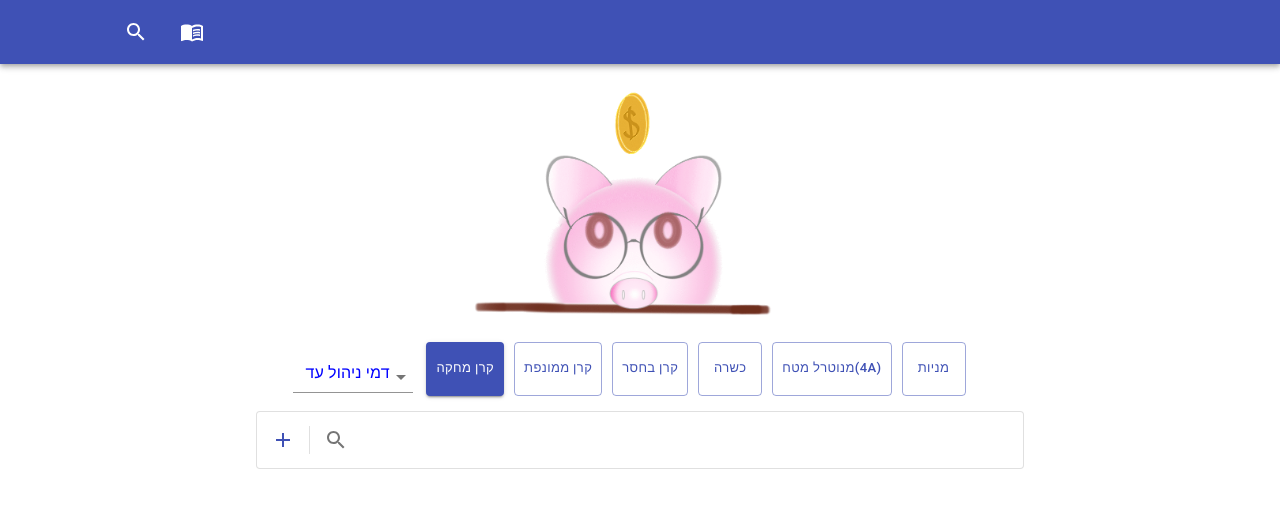
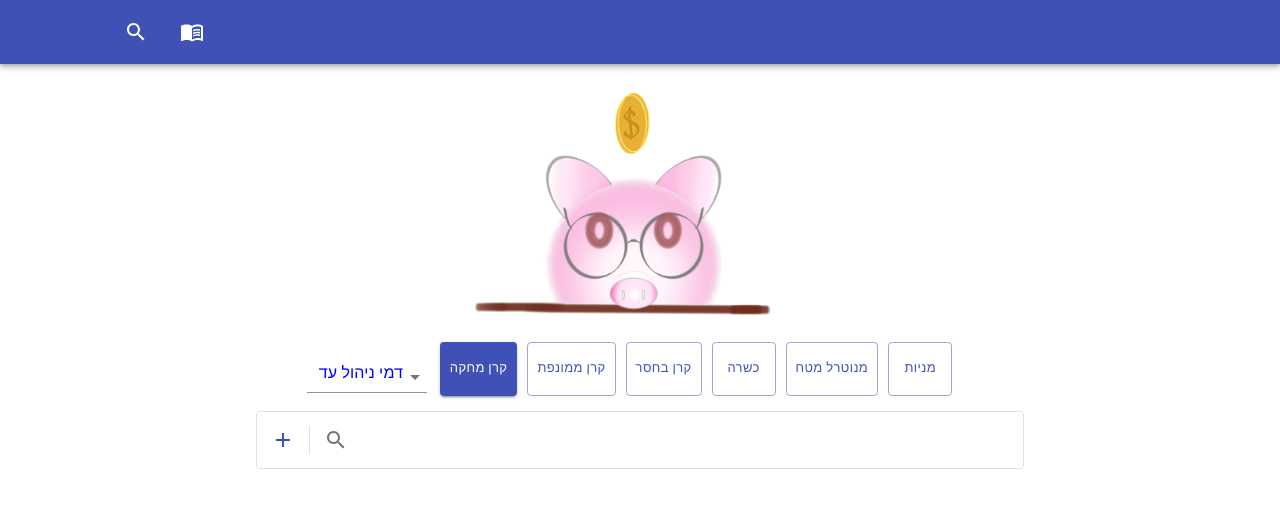
Before and after one commit to nitsan57/stock, a React (Create React App) app: page / in a window 1280 px wide. Shown: the top 508 px of the page. Built offline with nearby package versions, Linux system fonts and the light colour scheme; what react-plotly.js would draw is missing.

Commit message:
[add no forex filter]

```diff
--- a/src/stock_getter/Tase.js
+++ b/src/stock_getter/Tase.js
@@ -49,7 +49,7 @@ export async function search(
 				if (!kosher_stock && item['Name'].includes('כשרה')) {
 					return false;
 				}
-				if (!mm && item['Name'].includes('4A')) {
+				if (!mm && item['Name'].includes('מנוטרלת מטח')) {
 					return false;
 				}
 
--- a/src/utils/Lang.js
+++ b/src/utils/Lang.js
@@ -80,7 +80,7 @@ export const HEBREW = {
 		SHORT: 'קרן בחסר',
 		STOCKS: 'מניות',
 		KOSHER: 'כשרה',
-		MM: 'מנוטרל מטח(4A)',
+		MM: 'מנוטרל מטח',
 
 		NO_RESULT_KEY_WORDS: 'לא נמצאו תוצאות העונות למילת החיפוש',
 		NO_RESULTS_FOR_FILTERS: 'לא נמצאו תוצאות המתאימות לסינונים שנבחרו, יש לבחור פחות סינונים או לשנות מילת חיפוש',
```
